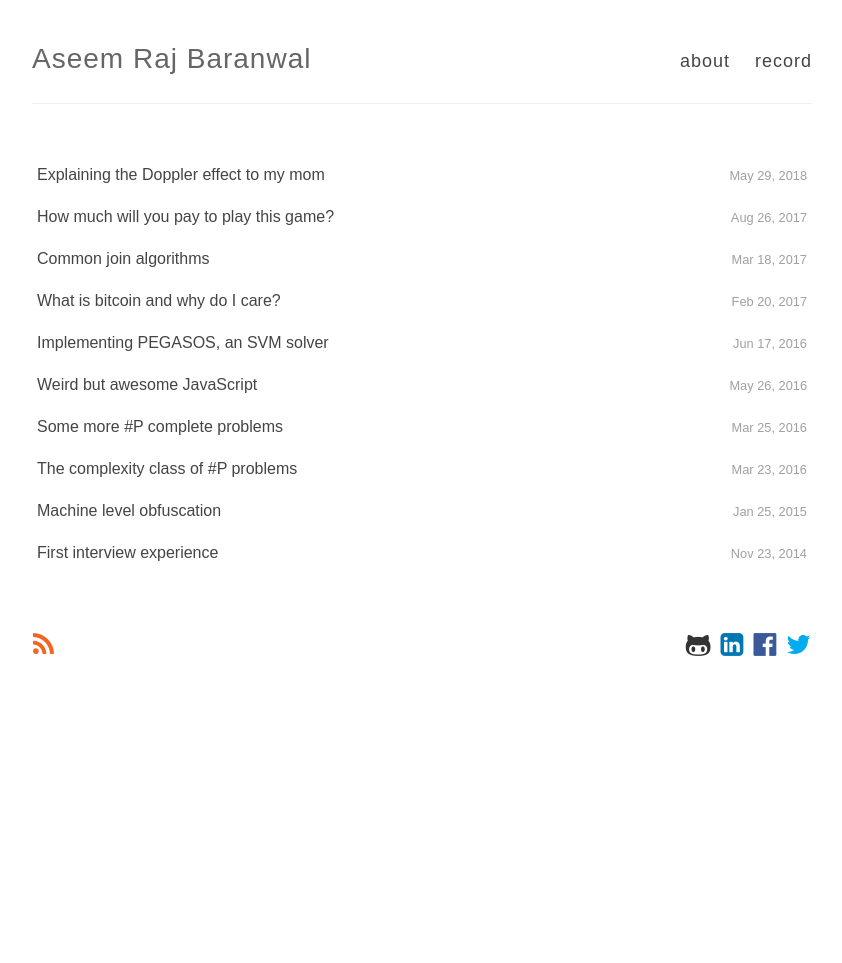
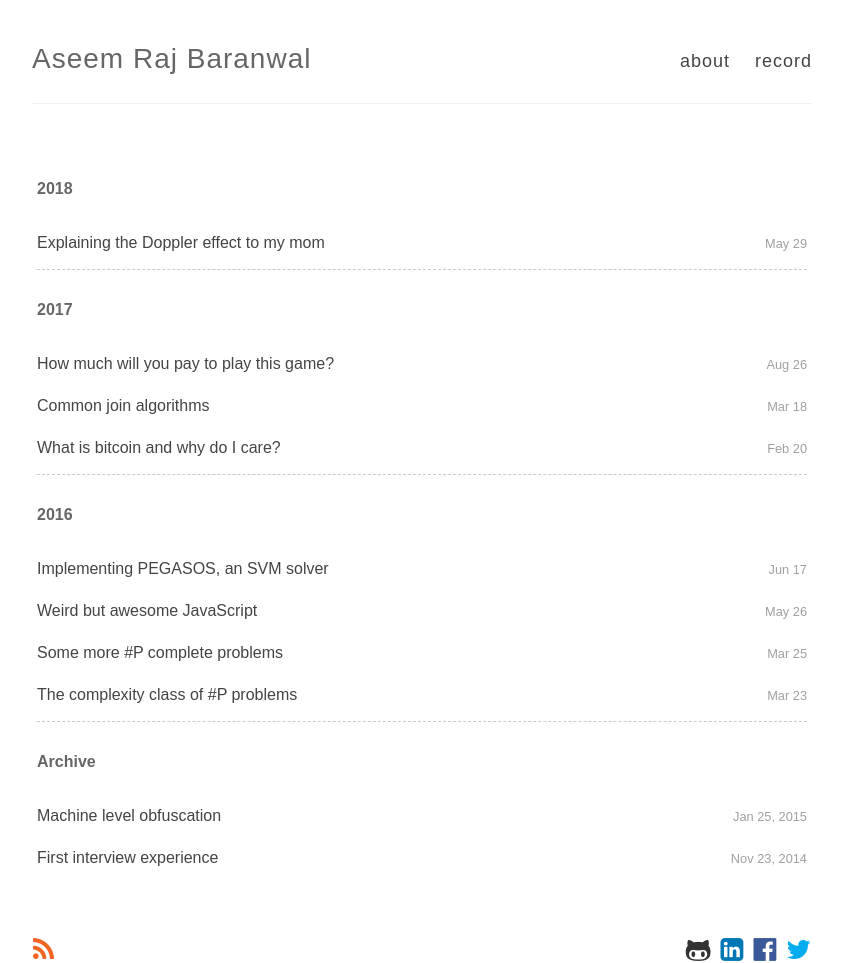
Before and after one commit to aseemrb/aseemrb.github.io, a Jekyll site: the page built from record.html, in a window 1280 px wide. Shown: the whole page, without its empty margins (218-1060 px from the left). Built offline with Jekyll 4.4.1, drawn with Linux system fonts in a browser that asks for light colours; before the commit the page ends 900 px from its top, so only the background shows below that.

Commit message:
categorize by year

```diff
--- a/record.html
+++ b/record.html
@@ -11,7 +11,7 @@ title: record
       </td>
     </tr> -->
   {% for post in site.posts %}
-    <!-- {% unless post.next %}
+    {% unless post.next %}
       <tr>
         <td colspan="2">
           <h5 class="category-title">{{ post.date | date: '%Y' }}</h5>
@@ -20,21 +20,32 @@ title: record
     {% else %}
       {% capture year %}{{ post.date | date: '%Y' }}{% endcapture %}
       {% capture nyear %}{{ post.next.date | date: '%Y' }}{% endcapture %}
-      {% if year != nyear %}
-      <tr><td colspan="2"><hr /></td></tr>
+      {% if year != nyear and year >= "2015" %}
+      <tr><td colspan="2">
+        <div class="year-separator"></div>
+      </td></tr>
       <tr>
         <td colspan="2">
+          {% if year >= "2016" %}
           <h5 class="category-title">{{ post.date | date: '%Y' }}</h5>
+          {% else %}
+          <h5 class="category-title">Archive</h5>
+          {% endif %}
         </td>
       </tr>
       {% endif %}
-    {% endunless %} -->
+    {% endunless %}
     <tr>
       <td>
         <a class="about-link" href="{{ site.baseurl }}{{ post.url }}" class="read-more">{{ post.title }}</a>
       </td>
       <td class="date">
-        {{ post.date | date: "%b %e, %Y" }}
+        {% capture year %}{{ post.date | date: '%Y' }}{% endcapture %}
+        {% if year <= "2015" %}
+          {{ post.date | date: "%b %e, %Y" }}
+        {% else %}
+          {{ post.date | date: "%b %e" }}
+        {% endif %}
       </td>
     </tr>
   {% endfor %}
--- a/style.scss
+++ b/style.scss
@@ -369,6 +369,10 @@ footer {
   padding: 1px;
 }
 
+.year-separator {
+  border-bottom: 1px rgba(150, 150, 150, 0.5) dashed;
+}
+
 // Settled on moving the import of syntax highlighting to the bottom of the CSS
 // ... Otherwise it really bloats up the top of the CSS file and makes it difficult to find the start
 @import "highlights";
```
